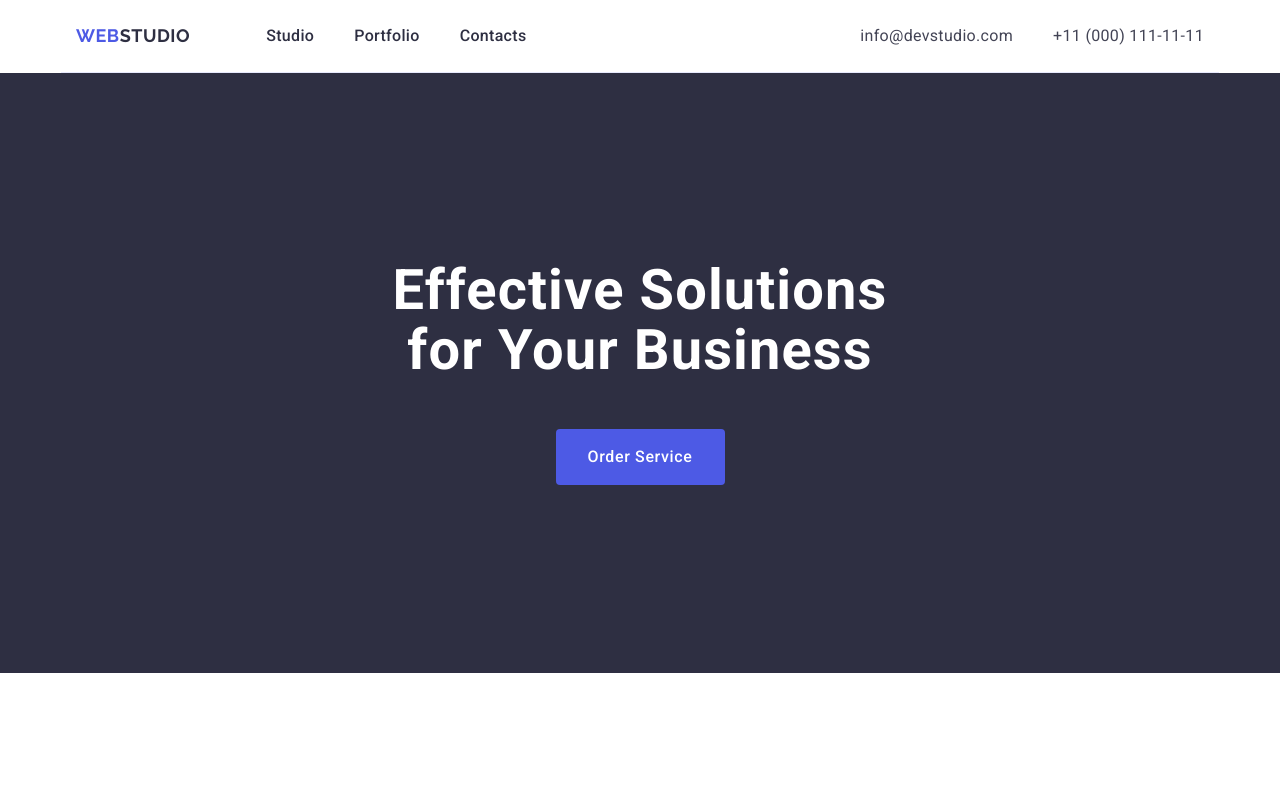
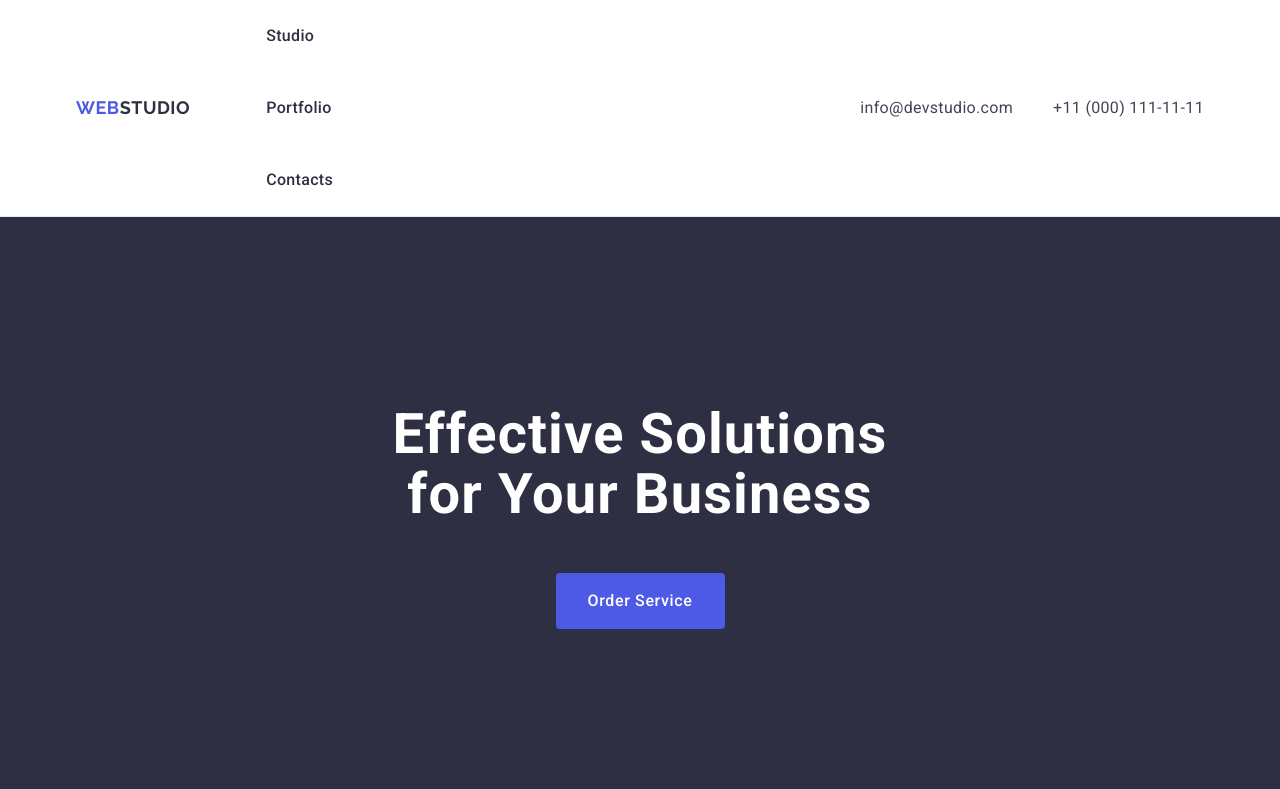
Before and after one commit to Vale4ka33/goit-markup-hw-03, a plain HTML site: page index.html in a window 1280 px wide. Shown: the top 789 px of the page. Drawn offline with nearby package versions, Linux system fonts and the light colour scheme.

Commit message:
5 спроба)

```diff
--- a/css/style.css
+++ b/css/style.css
@@ -248,11 +248,13 @@ ol {
     padding-bottom: 120px;
 }
 /* header */
+.header{
+    border-bottom: 1px solid #e7e9fc;
+}
 .header-container{
     display: flex;
     justify-content: space-between;
     align-items: center;
-    border-bottom: 1px solid #e7e9fc;
     padding: 0 15px
 }
 .header-nav{
@@ -264,13 +266,15 @@ ol {
     gap: 40px;
 }
 .header-nav-list{
-    display: flex;
+    display: block;
     gap: 40px;
+
+}
+.header-nav-item{
     padding: 24px 0;
+}
 
-
-    /* hero-section  */
-}
+/* hero-section  */
 .hero-section {
     padding: 188px 0;
 
```
